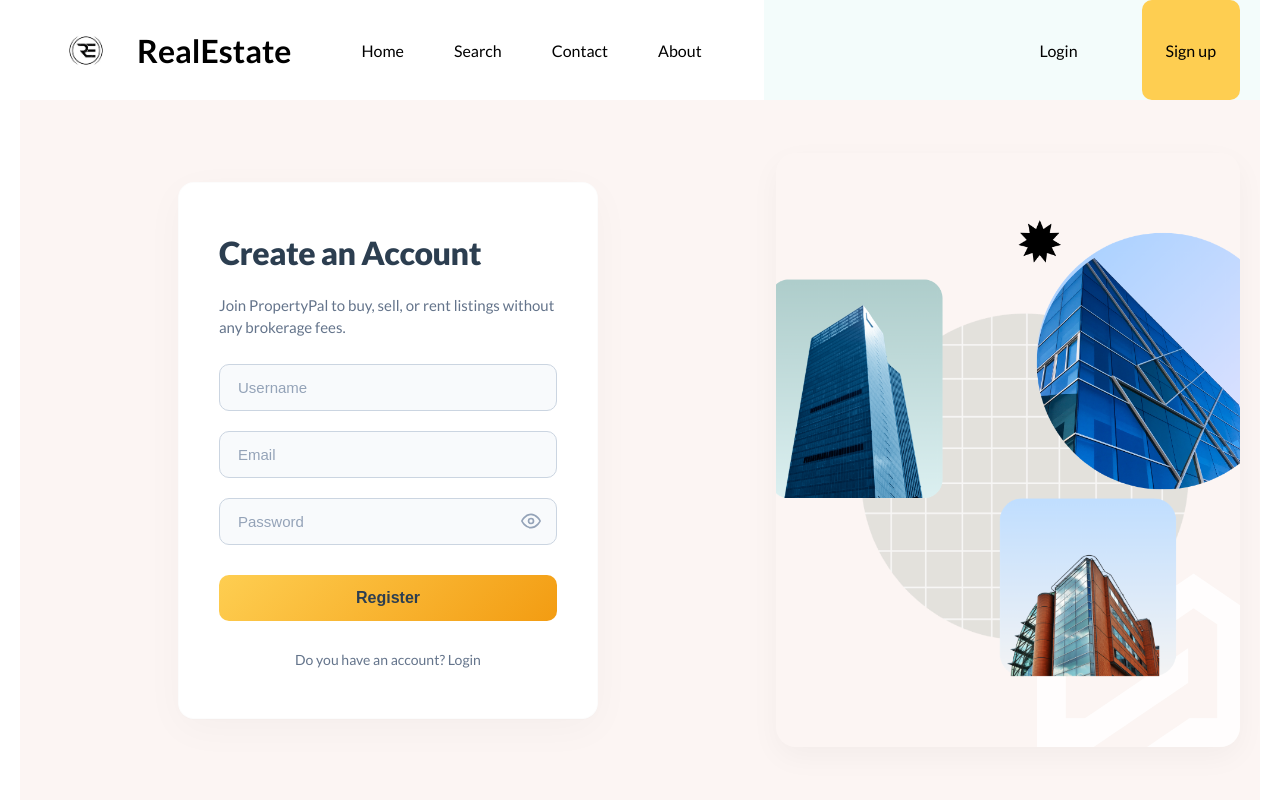
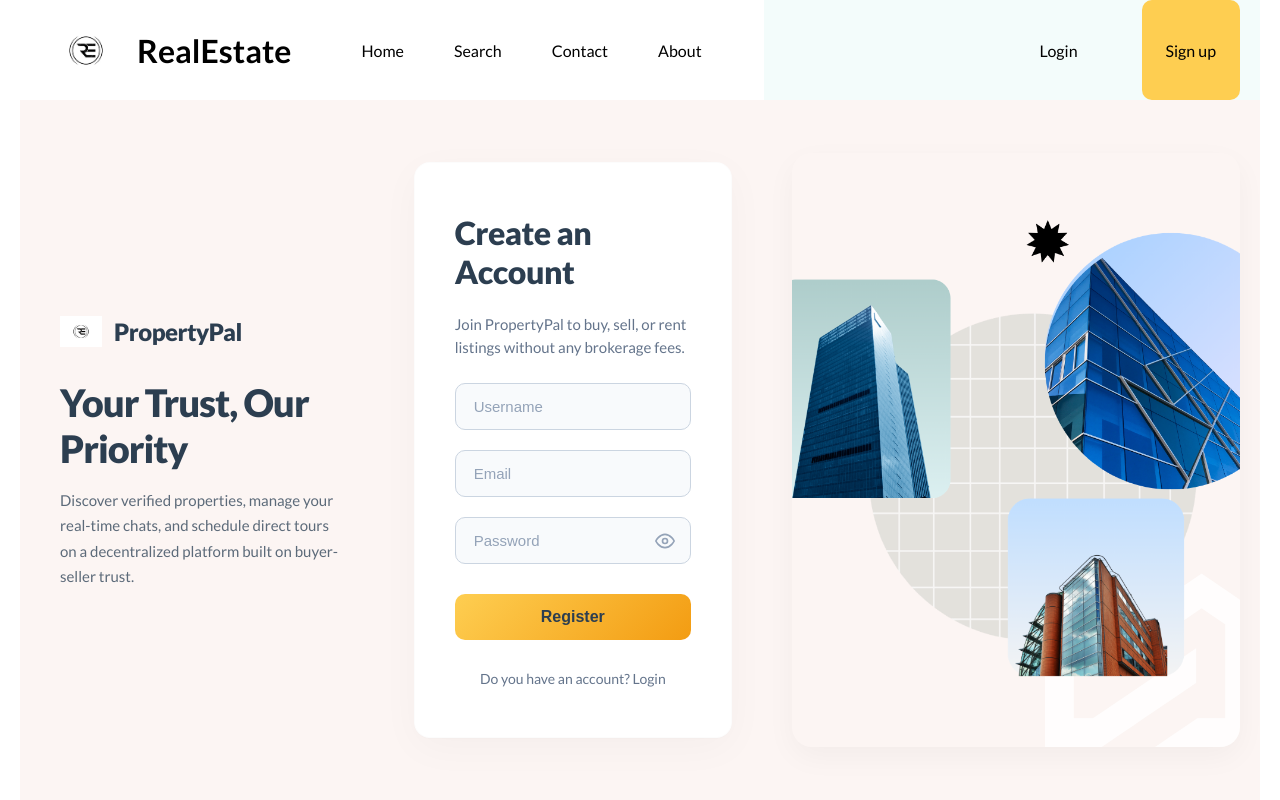
Before and after one commit to rohansaini-02/Property-Pal, a React (Vite) app in the folder frontend/: page /register in a window 1280 px wide. Shown: the top 800 px of the page. Built offline with nearby package versions, Linux system fonts and the light colour scheme; no server answers.

Commit message:
Relocate emotional quote and brand section side-by-side with the form card inside the formContainer

```diff
--- a/frontend/src/routes/login/login.jsx
+++ b/frontend/src/routes/login/login.jsx
@@ -53,6 +53,26 @@ function Login() {
   return (
     <div className="login">
       <div className="formContainer">
+        <div className="textSection">
+          <div className="logo">
+            <img src="/re-logo-design_731343-252.avif" alt="" />
+            <span>PropertyPal</span>
+          </div>
+          <div className="quote">
+            {isLoginView ? (
+              <>
+                <h2>Welcome Home</h2>
+                <p>A home is more than just walls and a roof—it is the foundation of your dreams, the security for your family's future, and the canvas where your lifetime memories are painted. We are here to help you take the next step on your journey toward owning the space you call your own.</p>
+              </>
+            ) : (
+              <>
+                <h2>Your Trust, Our Priority</h2>
+                <p>Discover verified properties, manage your real-time chats, and schedule direct tours on a decentralized platform built on buyer-seller trust.</p>
+              </>
+            )}
+          </div>
+        </div>
+
         <form onSubmit={handleSubmit}>
           {isLoginView ? (
             <>
@@ -141,19 +161,6 @@ function Login() {
       </div>
       <div className="imgContainer">
         <img src="/bg.png" alt="" />
-        <div className="infoOverlay">
-          {isLoginView ? (
-            <>
-              <h2>Welcome Home</h2>
-              <p>A home is more than just walls and a roof—it is the foundation of your dreams, the security for your family's future, and the canvas where your lifetime memories are painted. We are here to help you take the next step on your journey toward owning the space you call your own.</p>
-            </>
-          ) : (
-            <>
-              <h2>PropertyPal</h2>
-              <p>Discover verified properties, manage your real-time chats, and schedule direct tours on a decentralized platform built on buyer-seller trust.</p>
-            </>
-          )}
-        </div>
       </div>
     </div>
   );
--- a/frontend/src/routes/login/login.scss
+++ b/frontend/src/routes/login/login.scss
@@ -10,12 +10,71 @@
     flex: 3;
     height: 100%;
     display: flex;
+    flex-direction: row;
     align-items: center;
     justify-content: center;
-    padding: 20px;
+    gap: 70px;
+    padding: 40px;
     animation: fadeInForm 0.6s cubic-bezier(0.16, 1, 0.3, 1) forwards;
 
+    @include md {
+      flex-direction: column;
+      gap: 30px;
+      padding: 20px;
+    }
+
+    .textSection {
+      flex: 1.2;
+      max-width: 440px;
+      display: flex;
+      flex-direction: column;
+
+      @include md {
+        display: none;
+      }
+
+      .logo {
+        display: flex;
+        align-items: center;
+        gap: 12px;
+        margin-bottom: 28px;
+
+        img {
+          width: 42px;
+          height: 42px;
+          object-fit: contain;
+        }
+
+        span {
+          font-size: 24px;
+          font-weight: 800;
+          color: #2c3e50;
+          letter-spacing: -0.5px;
+        }
+      }
+
+      .quote {
+        h2 {
+          font-size: 38px;
+          font-weight: 800;
+          color: #2c3e50;
+          margin-bottom: 16px;
+          letter-spacing: -1px;
+          line-height: 1.2;
+        }
+
+        p {
+          font-size: 15px;
+          color: #5c6a79;
+          line-height: 1.7;
+          font-weight: 500;
+          margin: 0;
+        }
+      }
+    }
+
     form {
+      flex: 1;
       display: flex;
       flex-direction: column;
       gap: 20px;
@@ -206,39 +265,6 @@
         transform: scale(1.02);
       }
     }
-
-    .infoOverlay {
-      position: absolute;
-      bottom: 8%;
-      left: 10%;
-      right: 10%;
-      background: rgba(252, 245, 243, 0.65);
-      backdrop-filter: blur(16px);
-      -webkit-backdrop-filter: blur(16px);
-      padding: 30px;
-      border-radius: 16px;
-      border: 1px solid rgba(254, 206, 81, 0.3);
-      box-shadow: 0 15px 35px rgba(0, 0, 0, 0.04);
-      animation: slideUpOverlay 0.8s cubic-bezier(0.16, 1, 0.3, 1) 0.2s forwards;
-      opacity: 0;
-      transform: translateY(20px);
-
-      h2 {
-        font-size: 24px;
-        font-weight: 800;
-        color: #2c3e50;
-        margin-bottom: 8px;
-        letter-spacing: -0.5px;
-      }
-
-      p {
-        font-size: 14px;
-        color: #5c6a79;
-        line-height: 1.6;
-        font-weight: 500;
-        margin: 0;
-      }
-    }
   }
 }
 
@@ -252,14 +278,3 @@
     transform: translateY(0);
   }
 }
-
-@keyframes slideUpOverlay {
-  from {
-    opacity: 0;
-    transform: translateY(20px);
-  }
-  to {
-    opacity: 1;
-    transform: translateY(0);
-  }
-}
--- a/frontend/src/routes/register/register.jsx
+++ b/frontend/src/routes/register/register.jsx
@@ -53,6 +53,26 @@ function Register() {
   return (
     <div className="register">
       <div className="formContainer">
+        <div className="textSection">
+          <div className="logo">
+            <img src="/re-logo-design_731343-252.avif" alt="" />
+            <span>PropertyPal</span>
+          </div>
+          <div className="quote">
+            {isLoginView ? (
+              <>
+                <h2>Welcome Home</h2>
+                <p>A home is more than just walls and a roof—it is the foundation of your dreams, the security for your family's future, and the canvas where your lifetime memories are painted. We are here to help you take the next step on your journey toward owning the space you call your own.</p>
+              </>
+            ) : (
+              <>
+                <h2>Your Trust, Our Priority</h2>
+                <p>Discover verified properties, manage your real-time chats, and schedule direct tours on a decentralized platform built on buyer-seller trust.</p>
+              </>
+            )}
+          </div>
+        </div>
+
         <form onSubmit={handleSubmit}>
           {isLoginView ? (
             <>
@@ -141,19 +161,6 @@ function Register() {
       </div>
       <div className="imgContainer">
         <img src="/bg.png" alt="" />
-        <div className="infoOverlay">
-          {isLoginView ? (
-            <>
-              <h2>Welcome Home</h2>
-              <p>A home is more than just walls and a roof—it is the foundation of your dreams, the security for your family's future, and the canvas where your lifetime memories are painted. We are here to help you take the next step on your journey toward owning the space you call your own.</p>
-            </>
-          ) : (
-            <>
-              <h2>PropertyPal</h2>
-              <p>Discover verified properties, manage your real-time chats, and schedule direct tours on a decentralized platform built on buyer-seller trust.</p>
-            </>
-          )}
-        </div>
       </div>
     </div>
   );
--- a/frontend/src/routes/register/register.scss
+++ b/frontend/src/routes/register/register.scss
@@ -10,12 +10,71 @@
     flex: 3;
     height: 100%;
     display: flex;
+    flex-direction: row;
     align-items: center;
     justify-content: center;
-    padding: 20px;
+    gap: 70px;
+    padding: 40px;
     animation: fadeInForm 0.6s cubic-bezier(0.16, 1, 0.3, 1) forwards;
 
+    @include md {
+      flex-direction: column;
+      gap: 30px;
+      padding: 20px;
+    }
+
+    .textSection {
+      flex: 1.2;
+      max-width: 440px;
+      display: flex;
+      flex-direction: column;
+
+      @include md {
+        display: none;
+      }
+
+      .logo {
+        display: flex;
+        align-items: center;
+        gap: 12px;
+        margin-bottom: 28px;
+
+        img {
+          width: 42px;
+          height: 42px;
+          object-fit: contain;
+        }
+
+        span {
+          font-size: 24px;
+          font-weight: 800;
+          color: #2c3e50;
+          letter-spacing: -0.5px;
+        }
+      }
+
+      .quote {
+        h2 {
+          font-size: 38px;
+          font-weight: 800;
+          color: #2c3e50;
+          margin-bottom: 16px;
+          letter-spacing: -1px;
+          line-height: 1.2;
+        }
+
+        p {
+          font-size: 15px;
+          color: #5c6a79;
+          line-height: 1.7;
+          font-weight: 500;
+          margin: 0;
+        }
+      }
+    }
+
     form {
+      flex: 1;
       display: flex;
       flex-direction: column;
       gap: 20px;
@@ -206,39 +265,6 @@
         transform: scale(1.02);
       }
     }
-
-    .infoOverlay {
-      position: absolute;
-      bottom: 8%;
-      left: 10%;
-      right: 10%;
-      background: rgba(252, 245, 243, 0.65);
-      backdrop-filter: blur(16px);
-      -webkit-backdrop-filter: blur(16px);
-      padding: 30px;
-      border-radius: 16px;
-      border: 1px solid rgba(254, 206, 81, 0.3);
-      box-shadow: 0 15px 35px rgba(0, 0, 0, 0.04);
-      animation: slideUpOverlay 0.8s cubic-bezier(0.16, 1, 0.3, 1) 0.2s forwards;
-      opacity: 0;
-      transform: translateY(20px);
-
-      h2 {
-        font-size: 24px;
-        font-weight: 800;
-        color: #2c3e50;
-        margin-bottom: 8px;
-        letter-spacing: -0.5px;
-      }
-
-      p {
-        font-size: 14px;
-        color: #5c6a79;
-        line-height: 1.6;
-        font-weight: 500;
-        margin: 0;
-      }
-    }
   }
 }
 
@@ -252,14 +278,3 @@
     transform: translateY(0);
   }
 }
-
-@keyframes slideUpOverlay {
-  from {
-    opacity: 0;
-    transform: translateY(20px);
-  }
-  to {
-    opacity: 1;
-    transform: translateY(0);
-  }
-}
```
